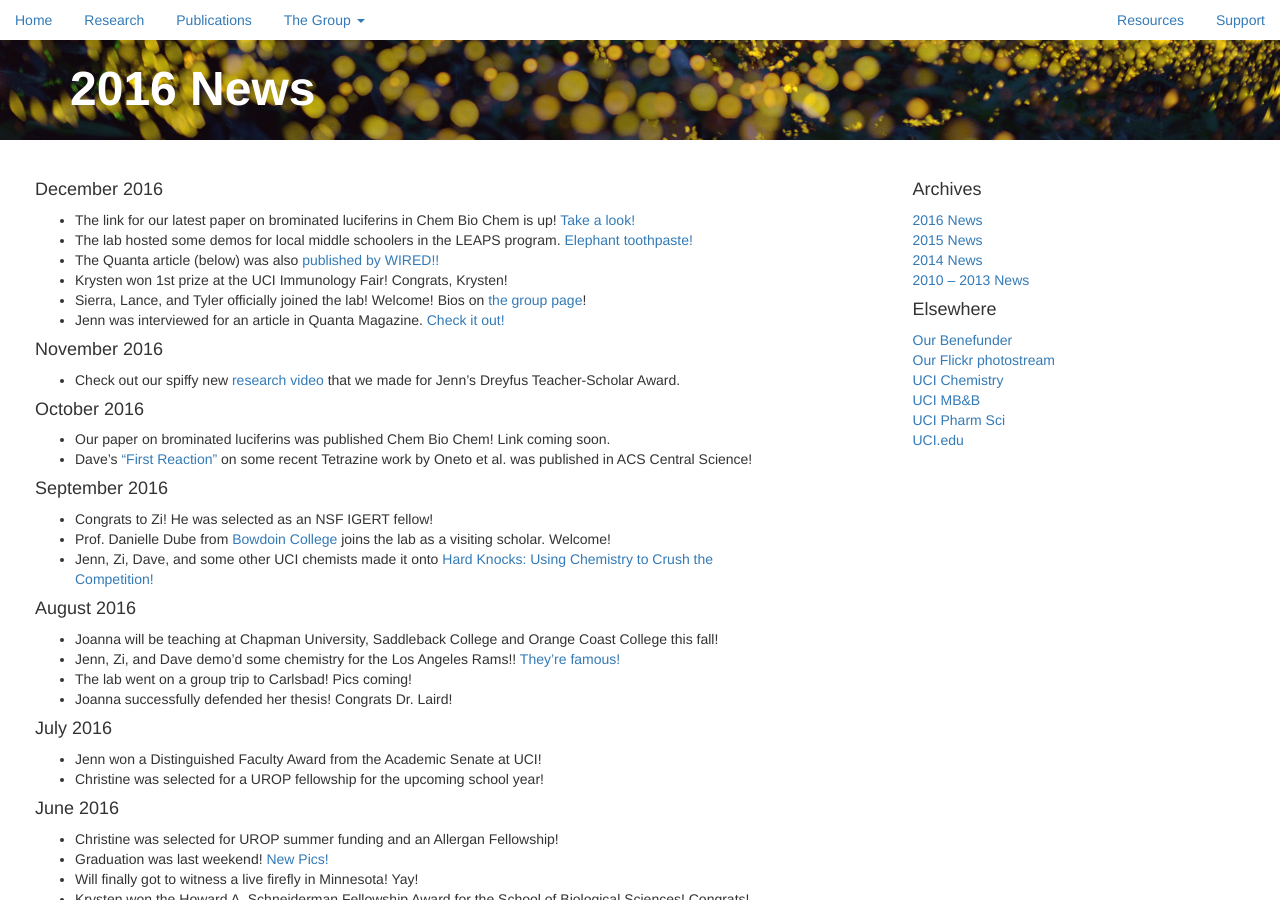
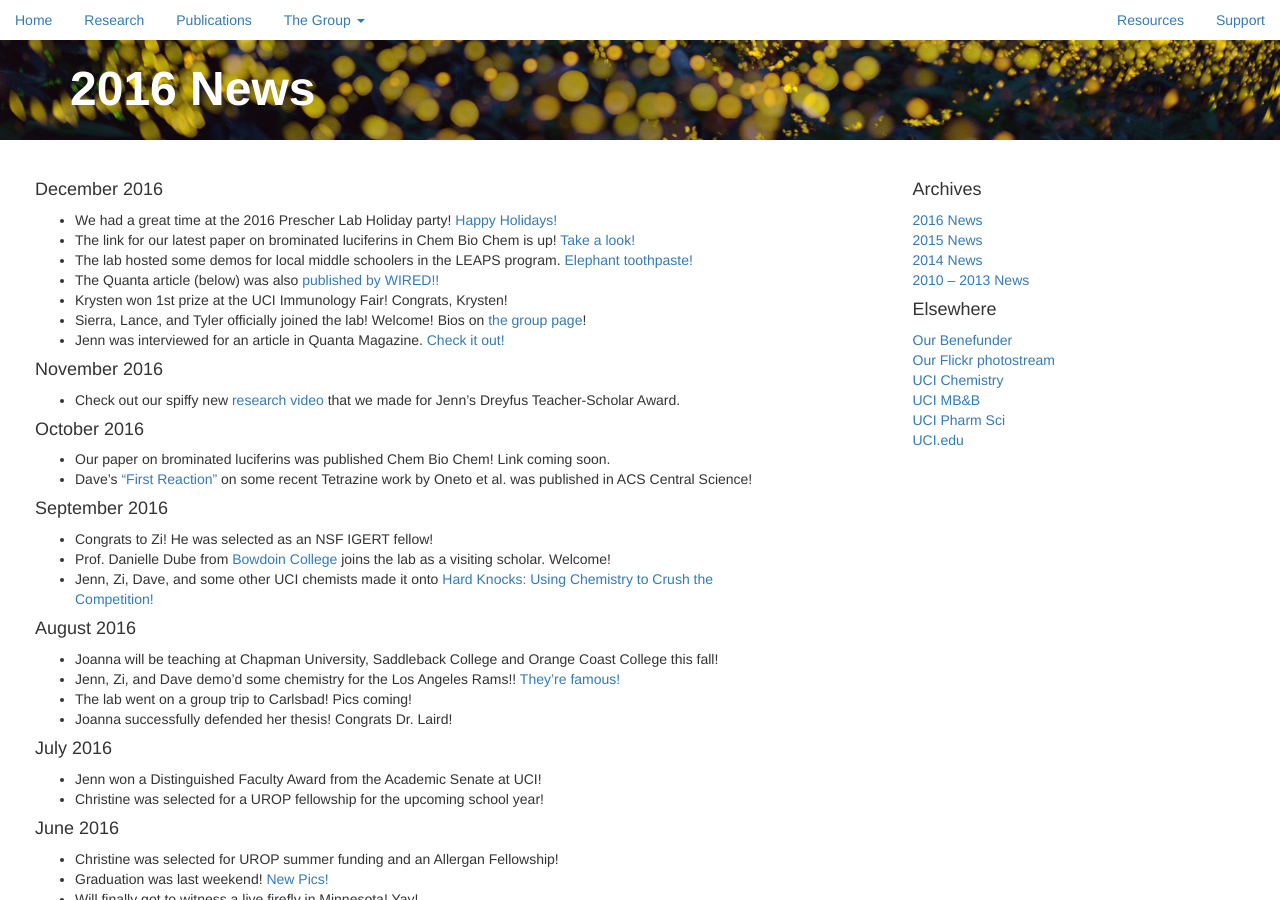
Before and after one commit to c-bun/Prescher-Lab-Site, a Jekyll site: the page built from _posts/2016-06-09-2016-News.markdown, in a window 1280 px wide and 900 px high. Built offline with Jekyll 4.4.1, drawn with Linux system fonts in a browser that asks for light colours.

Commit message:
Holidays 2016 update.

```diff
--- a/_posts/2016-06-09-2016-News.markdown
+++ b/_posts/2016-06-09-2016-News.markdown
@@ -4,6 +4,7 @@ title:  "2016 News"
 categories: group_update
 ---
 #### December 2016
+- We had a great time at the 2016 Prescher Lab Holiday party! [Happy Holidays!](https://flic.kr/p/QJXQYF)
 - The link for our latest paper on brominated luciferins in Chem Bio Chem is up! [Take a look!](http://onlinelibrary.wiley.com/doi/10.1002/cbic.201600564/abstract)
 - The lab hosted some demos for local middle schoolers in the LEAPS program. [Elephant toothpaste!](https://www.flickr.com/photos/140674789@N08/)
 - The Quanta article (below) was also [published by WIRED!!](https://www.wired.com/2016/12/mysterious-machinery-creatures-glow-deep/)
```
